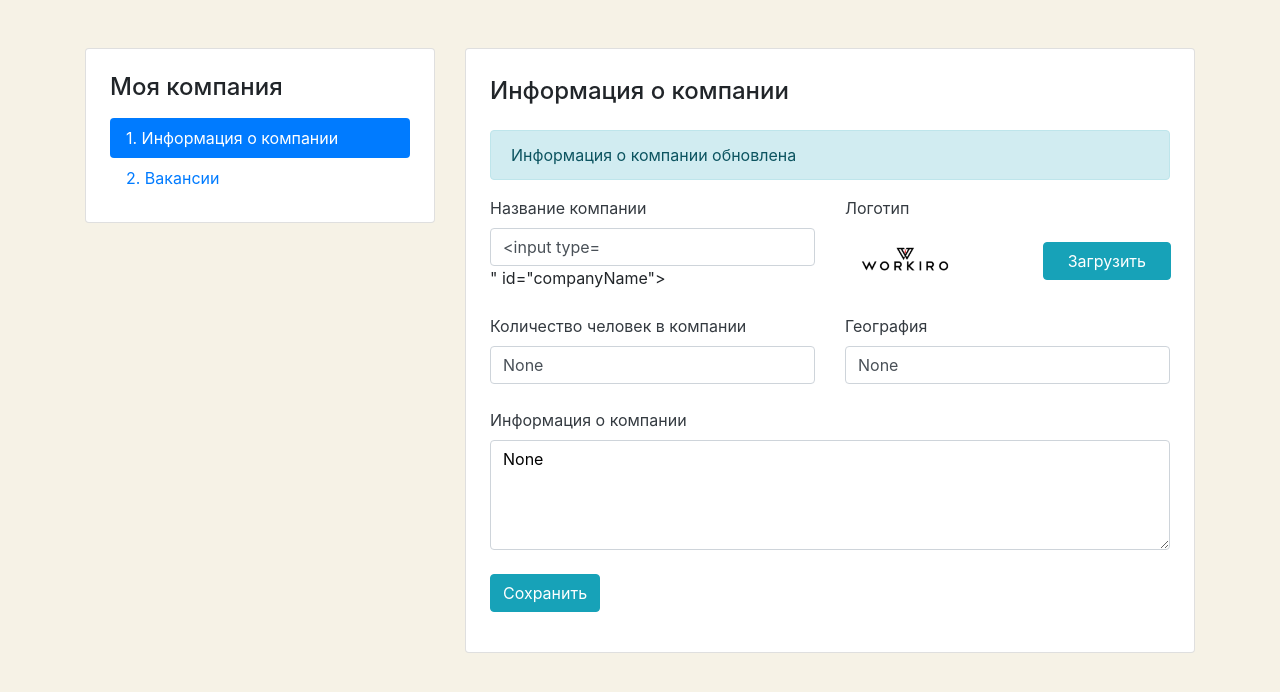
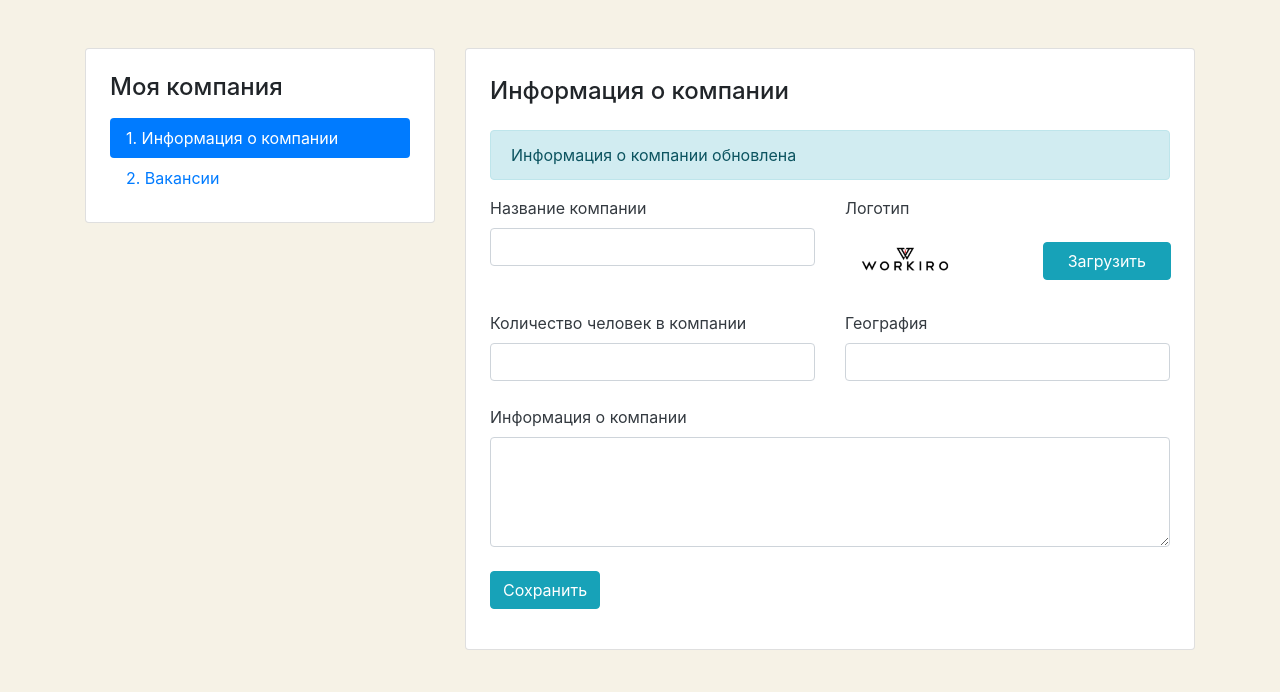
Before and after one commit to r1phord/st_vacancies, a Django app: template mycompany/templates/mycompany/company-edit.html in a window 1280 px wide. Shown: the part 72-764 px from the top of the page. Run offline with Django 3.2, Linux system fonts and the light colour scheme; the template is opened without the code that fills it: values that come from a table or form of the project are taken from there, others are empty; data comes from the database, SQL or seed files in the repository; some libraries are stand-ins or nearby versions.

Commit message:
fix none values in form if company not created

```diff
--- a/mycompany/forms.py
+++ b/mycompany/forms.py
@@ -1,12 +1,24 @@
 from django import forms
+from django.forms import Textarea
 
 from vacancies.models import Company, Vacancy
 
 
 class CompanyForm(forms.ModelForm):
+    fields_with_form_control_class = ['name', 'location', 'employee_count']
+
     class Meta:
         model = Company
         fields = ['name', 'location', 'description', 'employee_count', 'logo']
+        widgets = {
+            'description': Textarea(attrs={'class': 'form-control', 'rows': 4, 'style': 'color:#000;'})
+        }
+
+    def __init__(self, *args, **kwargs):
+        super(CompanyForm, self).__init__(*args, **kwargs)
+
+        for field in self.fields_with_form_control_class:
+            self.fields[field].widget.attrs.update({'class': 'form-control'})
 
 
 class VacancyForm(forms.ModelForm):
--- a/mycompany/templates/mycompany/company-edit.html
+++ b/mycompany/templates/mycompany/company-edit.html
@@ -29,10 +29,8 @@
                                 <div class="row">
                                     <div class="col-12 col-md-6">
                                         <div class="form-group pb-2">
-                                            <label class="mb-2 text-dark" for="companyName">Название компании</label>
-                                            <input class="form-control" type="text" name="name"
-                                                   value="{{ form.name }}"
-                                                   id="companyName">
+                                            <label class="mb-2 text-dark" for="{{ form.name.id_for_label }}">Название компании</label>
+                                            {{ form.name }}
                                         </div>
                                     </div>
                                     <div class="col-12 col-md-6">
@@ -60,24 +58,21 @@
                                 <div class="row">
                                     <div class="col-12 col-md-6">
                                         <div class="form-group pb-2">
-                                            <label class="mb-2 text-dark" for="companyTeam">Количество человек в
+                                            <label class="mb-2 text-dark" for="{{ form.employee_count.id_for_label }}">Количество человек в
                                                 компании</label>
-                                            <input class="form-control" type="text" name="employee_count"
-                                                   value="{{ form.employee_count.value }}" id="companyTeam">
+                                            {{ form.employee_count }}
                                         </div>
                                     </div>
                                     <div class="col-12 col-md-6">
                                         <div class="form-group pb-2">
-                                            <label class="mb-2 text-dark" for="companyLocation">География</label>
-                                            <input class="form-control" type="text" name="location"
-                                                   value="{{ form.location.value }}" id="companyLocation">
+                                            <label class="mb-2 text-dark" for="{{ form.location.id_for_label }}">География</label>
+                                            {{ form.location }}
                                         </div>
                                     </div>
                                 </div>
                                 <div class="form-group pb-2">
-                                    <label class="mb-2 text-dark" for="companyInfo">Информация о&nbsp;компании</label>
-                                    <textarea class="form-control" name="description" rows="4" id="companyInfo"
-                                              style="color:#000;">{{ form.description.value }}</textarea>
+                                    <label class="mb-2 text-dark" for="{{ form.description.id_for_label }}">Информация о&nbsp;компании</label>
+                                    {{ form.description }}
                                 </div>
                                 <div class="form-group">
                                     <input type="submit" class="btn btn-info" value="Сохранить">
--- a/mycompany/views.py
+++ b/mycompany/views.py
@@ -28,8 +28,6 @@ class MyCompanyView(View):
 
     def post(self, request):
         user = request.user
-        if request.POST['create'] == 'Создать карточку компании':
-            pass
         company = get_company_by_user(request.user)
         company_form = CompanyForm(request.POST, request.FILES)
         if company_form.is_valid():
```
